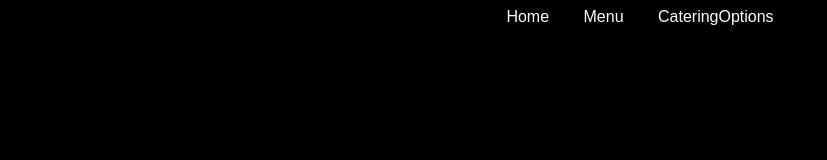
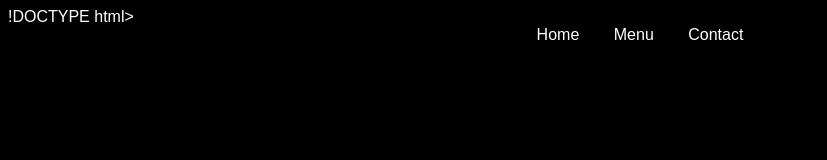
Before and after one commit to G12345678901234/Lindsey-s-webpages-, a plain HTML site: page Contact.html in a window 1280 px wide. Shown: the whole page, without its empty margins (0-827 px from the left). Drawn offline with Linux system fonts and the light colour scheme.

Commit message:
Update Contact.html

```diff
--- a/Contact.html
+++ b/Contact.html
@@ -1,6 +1,7 @@
-<!DOCTYPE html>
+!DOCTYPE html>
 <html>
   <head>
+    <link href="https://fonts.googleapis.com/css2?family=Dancing+Script:wght@400..700&display=swap" rel="stylesheet">
     <link rel="stylesheet" href="Contactstyle.css">
     <title>Lindsey's Sweet Treats</title>
   </head>
@@ -8,7 +9,7 @@
     <div class= "topmenu" >
        <a href="index.html">Home</a>
        <a href="menu.html">Menu</a>
-       <a href="CO.html">CateringOptions</a>
+       <a href="Contact.html">Contact</a>
     </div>
   </body>
 </html>
```
